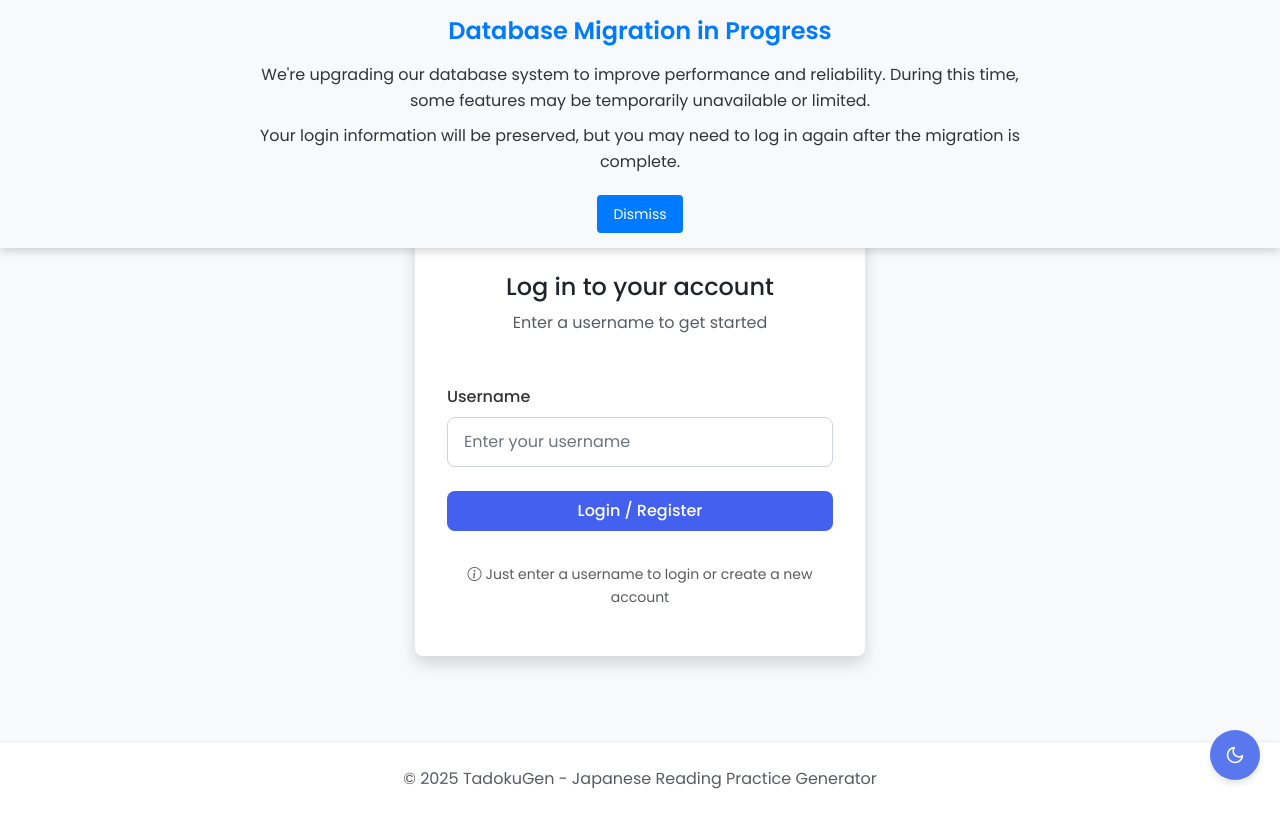
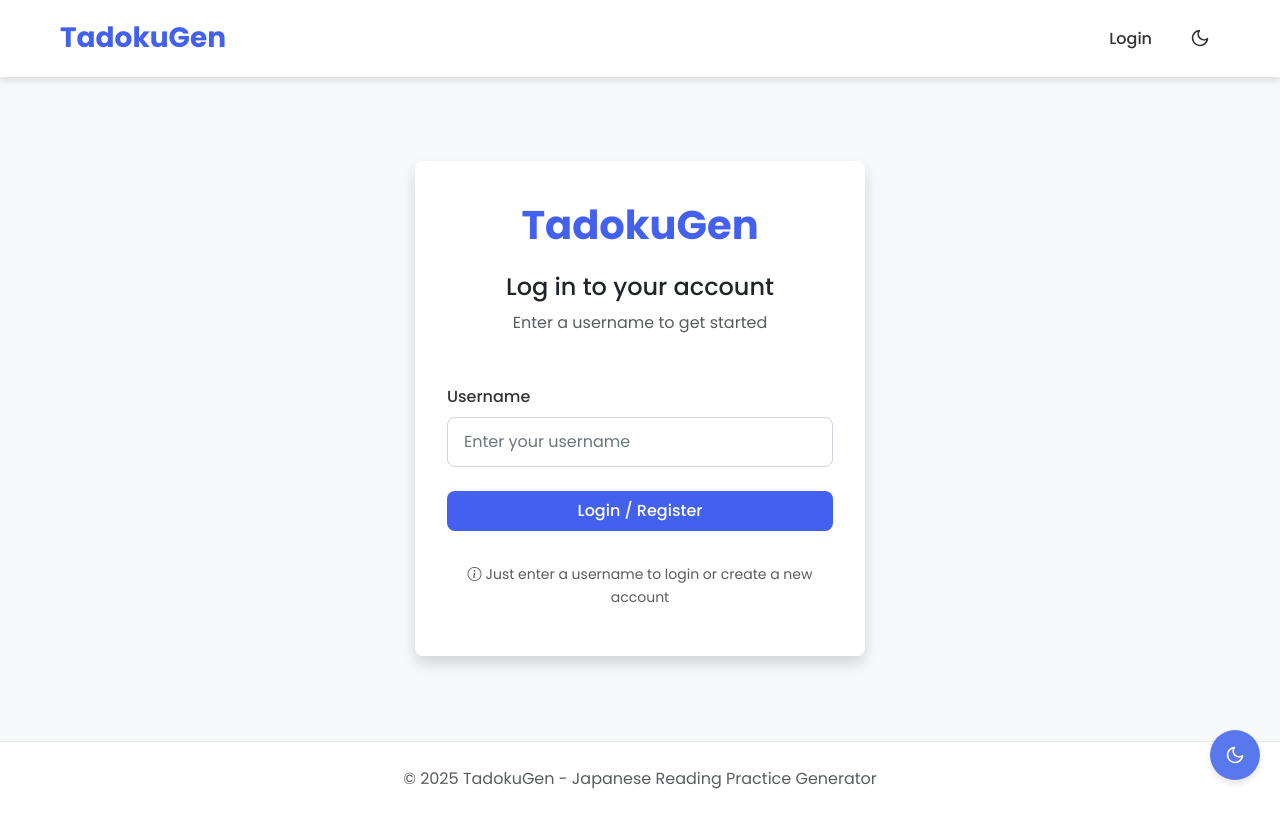
Before and after one commit to travisgerrard/TodakuGen, a React (Create React App) app in the folder client/: page /login in a window 1280 px wide. Built offline with nearby package versions, Linux system fonts and the light colour scheme; no server answers.

Commit message:
Remove MongoDB migration messaging and fix story loading API

```diff
--- a/client/src/App.js
+++ b/client/src/App.js
@@ -95,8 +95,6 @@ function App() {
             <VocabProvider>
               <GrammarProvider>
                 <div className="app-wrapper">
-                  {/* Add the migration notice at the top */}
-                  <MigrationNotice />
                   <AppNavigation />
                   <main className="app-container">
                     <Routes>
--- a/client/src/components/MigrationNotice.css
+++ /dev/null
@@ -1,59 +0,0 @@
-.migration-notice {
-  position: fixed;
-  top: 0;
-  left: 0;
-  right: 0;
-  background-color: #f8f9fa;
-  color: #333;
-  z-index: 9999;
-  box-shadow: 0 2px 10px rgba(0, 0, 0, 0.2);
-}
-
-.dark-mode .migration-notice {
-  background-color: #343a40;
-  color: #f8f9fa;
-}
-
-.migration-notice-content {
-  max-width: 800px;
-  margin: 0 auto;
-  padding: 15px 20px;
-  text-align: center;
-}
-
-.migration-notice h3 {
-  margin-top: 0;
-  color: #007bff;
-}
-
-.dark-mode .migration-notice h3 {
-  color: #6ea8fe;
-}
-
-.migration-notice p {
-  margin: 10px 0;
-}
-
-.migration-notice-dismiss {
-  background-color: #007bff;
-  color: white;
-  border: none;
-  padding: 8px 16px;
-  border-radius: 4px;
-  margin-top: 10px;
-  cursor: pointer;
-  font-size: 14px;
-}
-
-.migration-notice-dismiss:hover {
-  background-color: #0069d9;
-}
-
-.dark-mode .migration-notice-dismiss {
-  background-color: #6ea8fe;
-  color: #212529;
-}
-
-.dark-mode .migration-notice-dismiss:hover {
-  background-color: #3d8bfd;
-}
--- a/client/src/components/MigrationNotice.js
+++ /dev/null
@@ -1,34 +0,0 @@
-import React, { useState } from 'react';
-import './MigrationNotice.css';
-
-const MigrationNotice = () => {
-  const [dismissed, setDismissed] = useState(false);
-
-  if (dismissed) {
-    return null;
-  }
-
-  return (
-    <div className="migration-notice">
-      <div className="migration-notice-content">
-        <h3>Database Migration in Progress</h3>
-        <p>
-          We're upgrading our database system to improve performance and reliability.
-          During this time, some features may be temporarily unavailable or limited.
-        </p>
-        <p>
-          Your login information will be preserved, but you may need to log in again
-          after the migration is complete.
-        </p>
-        <button
-          className="migration-notice-dismiss"
-          onClick={() => setDismissed(true)}
-        >
-          Dismiss
-        </button>
-      </div>
-    </div>
-  );
-};
-
-export default MigrationNotice;
```
Also changed, not shown: 2 other files (tests, documents, lock files or other folders).
